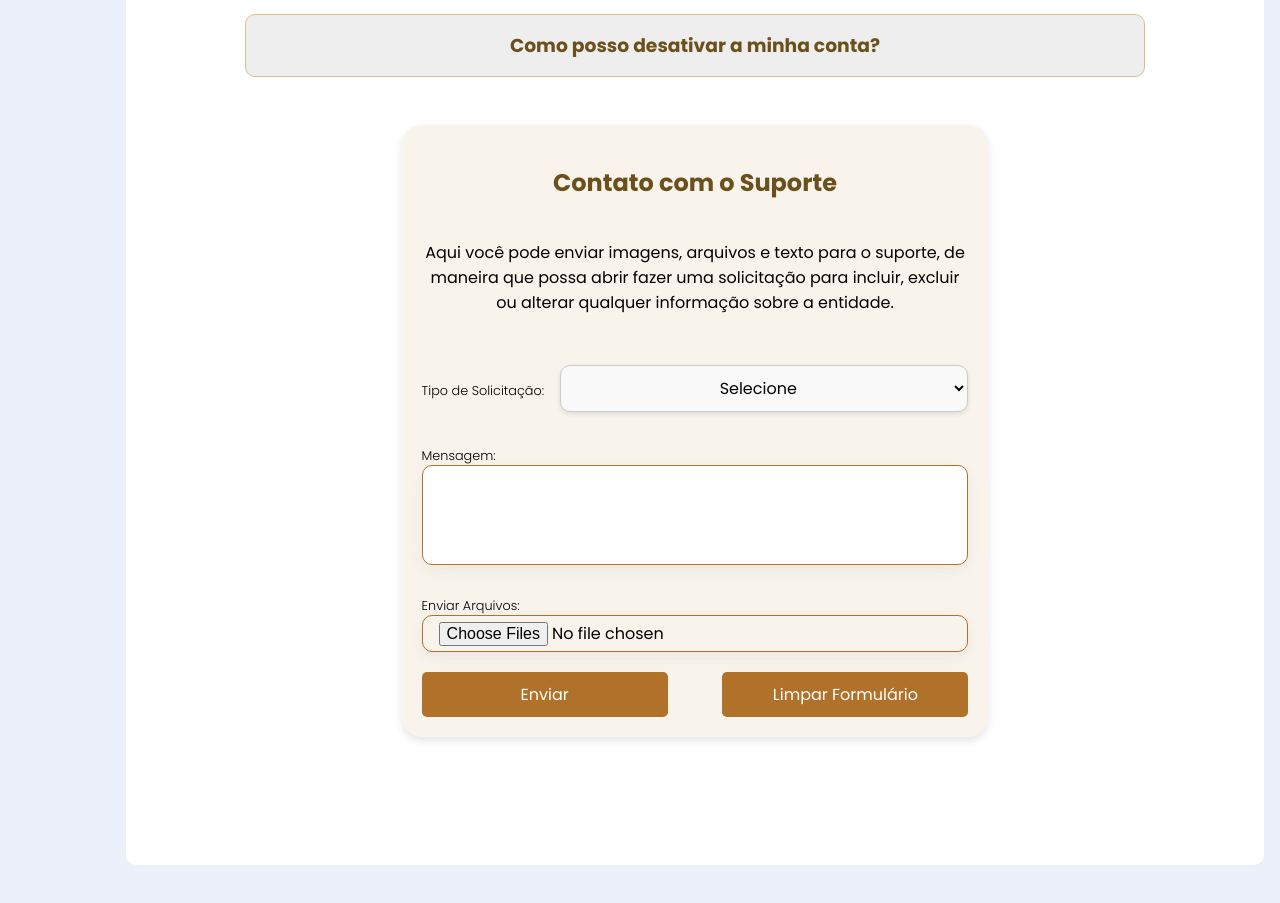
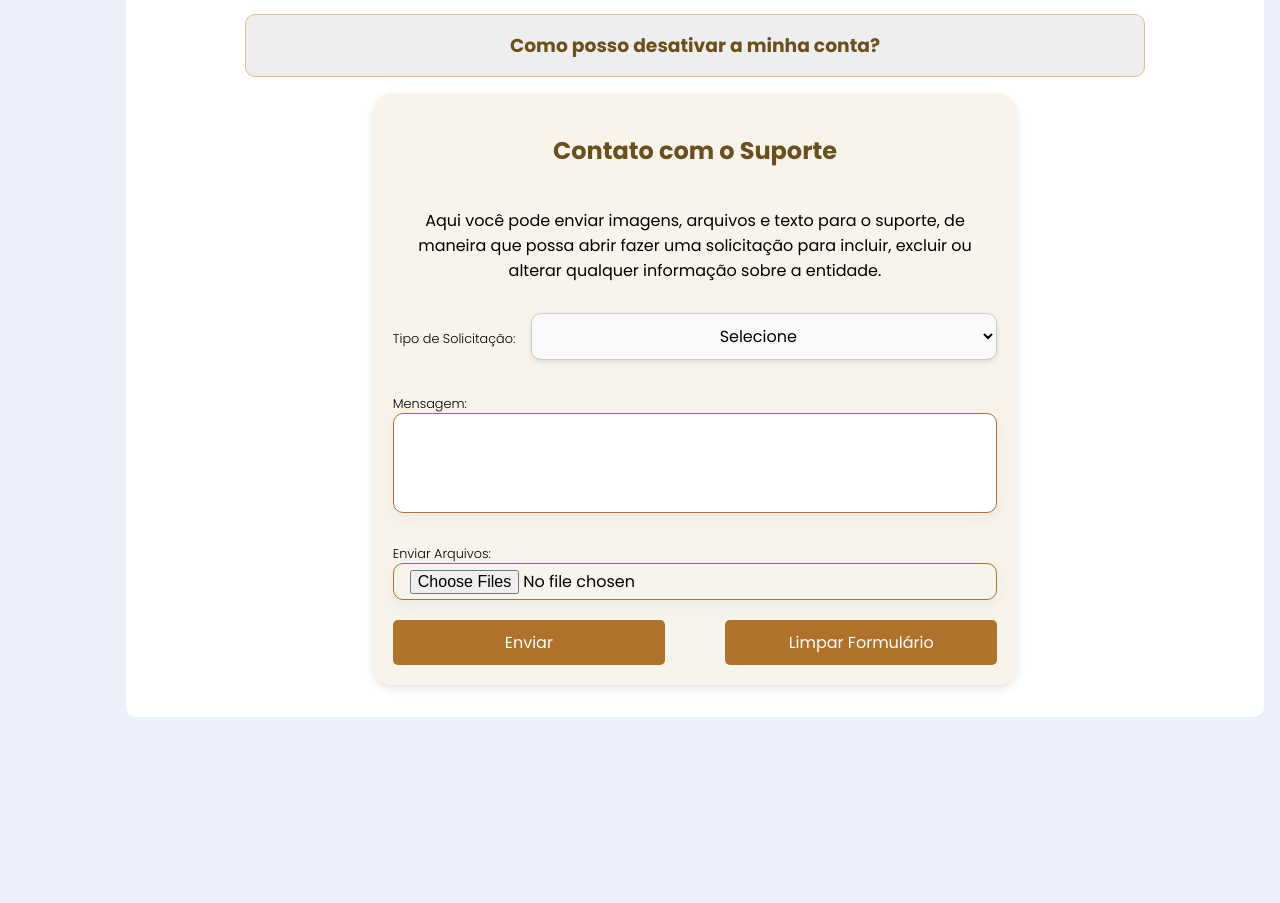
Before and after one commit to Amicuchi/CestaViva, a React (Vite) app: page /dashboard/faq in a window 1280 px wide. Shown: the part 868-1771 px from the top of the page. After the commit the page ends 1649 px from the top, so only its background shows below. Built offline with nearby package versions, Linux system fonts and the light colour scheme; no server answers; sample sign-in values are in the browser's storage.

Commit message:
Support: Exclusão de div para utilização apenas de form

```diff
--- a/src/pages/Dashboard/views/FAQ/components/Support.jsx
+++ b/src/pages/Dashboard/views/FAQ/components/Support.jsx
@@ -47,11 +47,9 @@ export default function Suporte() {
     };
 
     return (
-        <div className="card--container lastOne">
         <form onSubmit={handleSubmit} className='form--support'>
             <h2>Contato com o Suporte</h2>
             <p>Aqui você pode enviar imagens, arquivos e texto para o suporte, de maneira que possa abrir fazer uma solicitação para incluir, excluir ou alterar qualquer informação sobre a entidade.</p>
-            <hr />
             <span className='form--span'>
                 <label className='UserLabel'>Tipo de Solicitação:</label>
                 <select value={tipo} onChange={(e) => setTipo(e.target.value)} required>
@@ -94,9 +92,8 @@ export default function Suporte() {
                     Limpar Formulário
                 </button>
             </span>
-            </form>
 
             {protocolo && <p>Protocolo: {protocolo}</p>}
-        </div>
+        </form>
     );
 };
```
Lines whose indentation alone changed are shown as unchanged.
